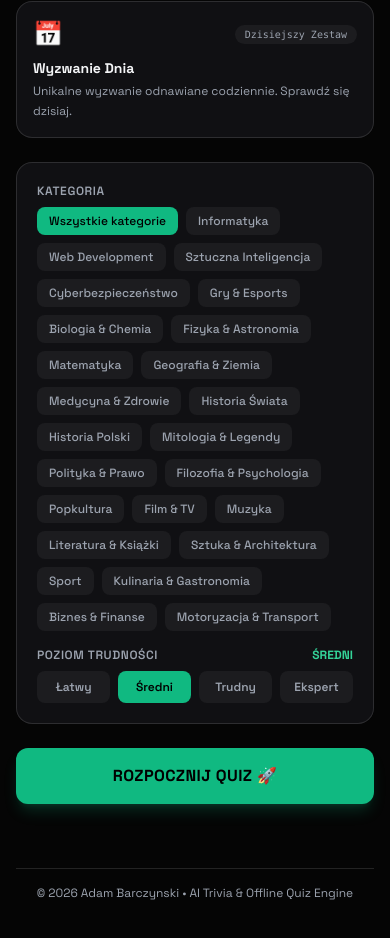
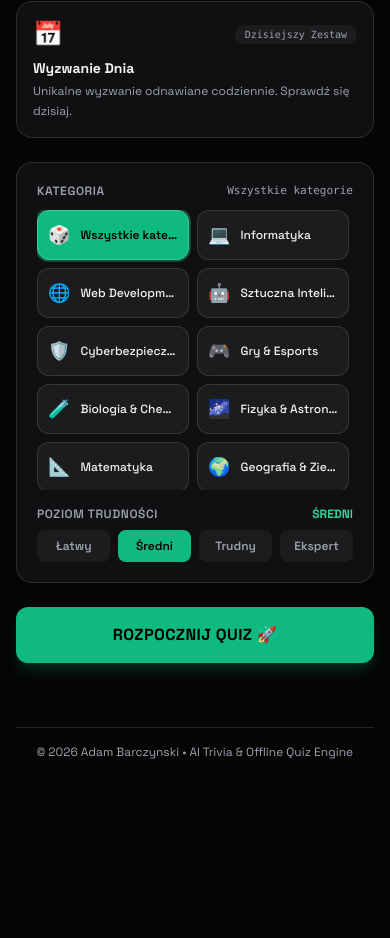
Before and after one commit to adambar88/quiz-game, a React (Vite) app: page / in a window 390 px wide. Shown: the part 744-1682 px from the top of the page. After the commit the page ends 1568 px from the top, so only its background shows below. Built offline with nearby package versions, Linux system fonts and the light colour scheme; no server answers.

Commit message:
feat: add visual icons, color accents and responsive cards for all 24 categories

```diff
--- a/src/components/ModeSelector.tsx
+++ b/src/components/ModeSelector.tsx
@@ -3,6 +3,7 @@ import type { Category, Difficulty } from '../types/quiz.ts';
 import { VALID_CATEGORIES } from '../ai/validators.ts';
 import { quizStore, useQuizStore, type QuizMode } from '../state/useQuizStore.ts';
 import { translations } from '../i18n/translations.ts';
+import { CATEGORY_METADATA } from '../data/categories.ts';
 
 export const ModeSelector: React.FC = () => {
   const { mode, category, difficulty, customPrompt, seedStr, generationError, gameState, lang } = useQuizStore();
@@ -66,36 +67,51 @@ export const ModeSelector: React.FC = () => {
 
       {/* Mode Specific Controls */}
       <div className="p-5 glass-panel flex flex-col gap-4">
-        {/* Category Selection */}
+        {/* Category Selection with Visual Icons */}
         {mode !== 'daily' && mode !== 'custom' && (
           <div>
-            <label className="block text-xs font-semibold text-[var(--text-dim)] uppercase tracking-wider mb-2">
+            <div className="flex items-center justify-between mb-2.5">
+              <label className="block text-xs font-semibold text-[var(--text-dim)] uppercase tracking-wider">
                 {t.categoryLabel}
               </label>
-            <div className="flex flex-wrap gap-2">
+              <span className="text-[11px] font-mono text-[var(--text-dim)]">
+                {category === 'all' ? t.allCategories : ((t.categories as Record<string, string>)[category] || category)}
+              </span>
+            </div>
+            <div className="grid grid-cols-2 sm:grid-cols-3 gap-2 max-h-[280px] overflow-y-auto pr-1">
               <button
                 onClick={() => quizStore.setCategory('all')}
-                className={`px-3 py-1.5 rounded-lg text-xs font-medium transition-colors ${
+                className={`p-2.5 rounded-xl border text-xs font-semibold transition-all flex items-center gap-2.5 ${
                   category === 'all'
-                    ? 'bg-emerald-500 text-black font-bold'
-                    : 'bg-white/5 hover:bg-white/10 text-[var(--text-dim)]'
+                    ? 'bg-emerald-500 text-black font-bold border-emerald-400 ring-2 ring-emerald-400/30'
+                    : 'bg-white/5 hover:bg-white/10 text-[var(--text-dim)] border-[var(--border)]'
                 }`}
               >
-                {t.allCategories}
+                <span className="text-lg">🎲</span>
+                <span className="truncate">{t.allCategories}</span>
               </button>
-              {VALID_CATEGORIES.map((cat) => (
+              {VALID_CATEGORIES.map((cat) => {
+                const meta = CATEGORY_METADATA[cat as Category];
+                const isSelected = category === cat;
+                const catName = (t.categories as Record<string, string>)[cat] || cat;
+
+                return (
                   <button
                     key={cat}
                     onClick={() => quizStore.setCategory(cat as Category)}
-                  className={`px-3 py-1.5 rounded-lg text-xs font-medium transition-colors ${
-                    category === cat
-                      ? 'bg-emerald-500 text-black font-bold'
-                      : 'bg-white/5 hover:bg-white/10 text-[var(--text-dim)]'
+                    className={`p-2.5 rounded-xl border text-xs font-medium transition-all flex items-center gap-2.5 text-left group ${
+                      isSelected
+                        ? 'bg-emerald-500 text-black font-bold border-emerald-400 ring-2 ring-emerald-400/30'
+                        : 'bg-white/5 hover:bg-white/10 text-[var(--text)] border-[var(--border)]'
                     }`}
                   >
-                  {(t.categories as Record<string, string>)[cat] || cat}
+                    <span className="text-lg transition-transform group-hover:scale-110 flex-shrink-0">
+                      {meta?.icon || '💡'}
+                    </span>
+                    <span className="truncate">{catName}</span>
                   </button>
-              ))}
+                );
+              })}
             </div>
           </div>
         )}
--- a/src/components/QuizArena.tsx
+++ b/src/components/QuizArena.tsx
@@ -4,6 +4,8 @@ import { TimerRing } from './TimerRing.tsx';
 import { AnswerReveal } from './AnswerReveal.tsx';
 import { translations } from '../i18n/translations.ts';
 import type { Category, Difficulty } from '../types/quiz.ts';
+
+import { CATEGORY_METADATA } from '../data/categories.ts';
 
 export const QuizArena: React.FC = () => {
   const {
@@ -41,6 +43,7 @@ export const QuizArena: React.FC = () => {
 
   const categoryTranslated = (t.categories as Record<string, string>)[currentQ.category] || currentQ.category;
   const difficultyTranslated = t.difficulties[currentQ.difficulty as Difficulty] || currentQ.difficulty;
+  const catMeta = CATEGORY_METADATA[currentQ.category];
 
   return (
     <div className="flex flex-col gap-5">
@@ -52,7 +55,10 @@ export const QuizArena: React.FC = () => {
             {t.questionCount} {currentIndex + 1} {t.of} {questions.length}
           </span>
           <span className="text-[var(--text-dim)]">•</span>
-          <span className="px-2 py-0.5 rounded bg-white/5 font-medium">{categoryTranslated}</span>
+          <span className="px-2 py-0.5 rounded bg-white/5 font-medium flex items-center gap-1">
+            <span>{catMeta?.icon || '💡'}</span>
+            <span>{categoryTranslated}</span>
+          </span>
         </div>
 
         {/* Mode Specific Stats (Lives for survival / ELO rating) */}
--- /dev/null
+++ b/src/data/categories.ts
@@ -0,0 +1,180 @@
+import type { Category } from '../types/quiz.ts';
+
+export interface CategoryMeta {
+  id: Category;
+  icon: string;
+  gradient: string;
+  accentColor: string;
+  bgTint: string;
+}
+
+export const CATEGORY_METADATA: Record<Category, CategoryMeta> = {
+  'Computer Science': {
+    id: 'Computer Science',
+    icon: '💻',
+    gradient: 'from-blue-500 to-cyan-400',
+    accentColor: '#3b82f6',
+    bgTint: 'bg-blue-500/10 border-blue-500/30 text-blue-400',
+  },
+  'Web Dev': {
+    id: 'Web Dev',
+    icon: '🌐',
+    gradient: 'from-emerald-500 to-teal-400',
+    accentColor: '#10b981',
+    bgTint: 'bg-emerald-500/10 border-emerald-500/30 text-emerald-400',
+  },
+  'AI & Machine Learning': {
+    id: 'AI & Machine Learning',
+    icon: '🤖',
+    gradient: 'from-purple-500 to-indigo-400',
+    accentColor: '#8b5cf6',
+    bgTint: 'bg-purple-500/10 border-purple-500/30 text-purple-400',
+  },
+  'Cybersecurity': {
+    id: 'Cybersecurity',
+    icon: '🛡️',
+    gradient: 'from-cyan-500 to-blue-400',
+    accentColor: '#06b6d4',
+    bgTint: 'bg-cyan-500/10 border-cyan-500/30 text-cyan-400',
+  },
+  'Gaming & Esports': {
+    id: 'Gaming & Esports',
+    icon: '🎮',
+    gradient: 'from-fuchsia-500 to-pink-400',
+    accentColor: '#d946ef',
+    bgTint: 'bg-fuchsia-500/10 border-fuchsia-500/30 text-fuchsia-400',
+  },
+  'Science': {
+    id: 'Science',
+    icon: '🧪',
+    gradient: 'from-green-500 to-emerald-400',
+    accentColor: '#22c55e',
+    bgTint: 'bg-green-500/10 border-green-500/30 text-green-400',
+  },
+  'Physics & Astronomy': {
+    id: 'Physics & Astronomy',
+    icon: '🌌',
+    gradient: 'from-violet-500 to-purple-400',
+    accentColor: '#7c3aed',
+    bgTint: 'bg-violet-500/10 border-violet-500/30 text-violet-400',
+  },
+  'Mathematics': {
+    id: 'Mathematics',
+    icon: '📐',
+    gradient: 'from-indigo-500 to-blue-400',
+    accentColor: '#6366f1',
+    bgTint: 'bg-indigo-500/10 border-indigo-500/30 text-indigo-400',
+  },
+  'Geography & Earth': {
+    id: 'Geography & Earth',
+    icon: '🌍',
+    gradient: 'from-teal-500 to-emerald-400',
+    accentColor: '#14b8a6',
+    bgTint: 'bg-teal-500/10 border-teal-500/30 text-teal-400',
+  },
+  'Medicine & Health': {
+    id: 'Medicine & Health',
+    icon: '🩺',
+    gradient: 'from-rose-500 to-red-400',
+    accentColor: '#f43f5e',
+    bgTint: 'bg-rose-500/10 border-rose-500/30 text-rose-400',
+  },
+  'History': {
+    id: 'History',
+    icon: '🏛️',
+    gradient: 'from-amber-500 to-orange-400',
+    accentColor: '#f59e0b',
+    bgTint: 'bg-amber-500/10 border-amber-500/30 text-amber-400',
+  },
+  'Polish History': {
+    id: 'Polish History',
+    icon: '🦅',
+    gradient: 'from-red-600 to-rose-500',
+    accentColor: '#dc2626',
+    bgTint: 'bg-red-500/10 border-red-500/30 text-red-400',
+  },
+  'Mythology & Folklore': {
+    id: 'Mythology & Folklore',
+    icon: '⚡',
+    gradient: 'from-yellow-500 to-amber-400',
+    accentColor: '#eab308',
+    bgTint: 'bg-yellow-500/10 border-yellow-500/30 text-yellow-400',
+  },
+  'Politics & Civics': {
+    id: 'Politics & Civics',
+    icon: '⚖️',
+    gradient: 'from-slate-500 to-gray-400',
+    accentColor: '#64748b',
+    bgTint: 'bg-slate-500/10 border-slate-500/30 text-slate-400',
+  },
+  'Philosophy & Psychology': {
+    id: 'Philosophy & Psychology',
+    icon: '🧠',
+    gradient: 'from-sky-500 to-indigo-400',
+    accentColor: '#0ea5e9',
+    bgTint: 'bg-sky-500/10 border-sky-500/30 text-sky-400',
+  },
+  'Pop Culture': {
+    id: 'Pop Culture',
+    icon: '🍿',
+    gradient: 'from-pink-500 to-rose-400',
+    accentColor: '#ec4899',
+    bgTint: 'bg-pink-500/10 border-pink-500/30 text-pink-400',
+  },
+  'Cinema & Television': {
+    id: 'Cinema & Television',
+    icon: '🎬',
+    gradient: 'from-red-500 to-amber-400',
+    accentColor: '#ef4444',
+    bgTint: 'bg-red-500/10 border-red-500/30 text-red-400',
+  },
+  'Music': {
+    id: 'Music',
+    icon: '🎵',
+    gradient: 'from-purple-500 to-pink-400',
+    accentColor: '#a855f7',
+    bgTint: 'bg-purple-500/10 border-purple-500/30 text-purple-400',
+  },
+  'Literature & Books': {
+    id: 'Literature & Books',
+    icon: '📚',
+    gradient: 'from-emerald-600 to-teal-500',
+    accentColor: '#059669',
+    bgTint: 'bg-emerald-600/10 border-emerald-600/30 text-emerald-400',
+  },
+  'Art & Architecture': {
+    id: 'Art & Architecture',
+    icon: '🎨',
+    gradient: 'from-orange-500 to-amber-400',
+    accentColor: '#f97316',
+    bgTint: 'bg-orange-500/10 border-orange-500/30 text-orange-400',
+  },
+  'Sports': {
+    id: 'Sports',
+    icon: '⚽',
+    gradient: 'from-lime-500 to-green-400',
+    accentColor: '#84cc16',
+    bgTint: 'bg-lime-500/10 border-lime-500/30 text-lime-400',
+  },
+  'Food & Culinary': {
+    id: 'Food & Culinary',
+    icon: '🍳',
+    gradient: 'from-amber-500 to-yellow-400',
+    accentColor: '#f59e0b',
+    bgTint: 'bg-amber-500/10 border-amber-500/30 text-amber-400',
+  },
+  'Business & Finance': {
+    id: 'Business & Finance',
+    icon: '📈',
+    gradient: 'from-emerald-500 to-cyan-400',
+    accentColor: '#10b981',
+    bgTint: 'bg-emerald-500/10 border-emerald-500/30 text-emerald-400',
+  },
+  'Automotive & Transport': {
+    id: 'Automotive & Transport',
+    icon: '🚗',
+    gradient: 'from-blue-600 to-indigo-500',
+    accentColor: '#2563eb',
+    bgTint: 'bg-blue-600/10 border-blue-600/30 text-blue-400',
+  },
+};
```
Also changed, not shown: 1 other file (tests, documents, lock files or other folders). Lines whose indentation alone changed are shown as unchanged.
